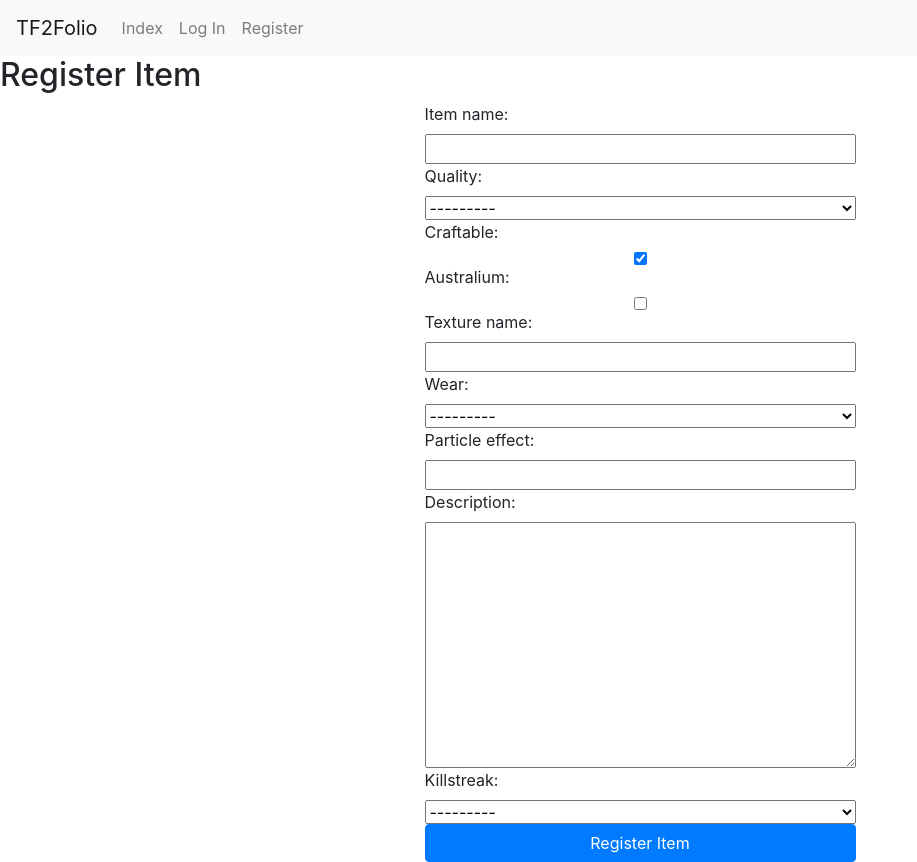
After one commit to HenrikTS99/CS50-Web-final-project, a Django app: page /new_item in a window 1280 px wide. The commit adds this page. Shown: the whole page, without its empty margins (0-917 px from the left). Run offline with Django 4.2, Linux system fonts and the light colour scheme; some libraries are stand-ins or nearby versions.

Commit message:
added add new item form page and creation, added utils file for helper functions

```diff
--- /dev/null
+++ b/tf2folio/forms.py
@@ -0,0 +1,9 @@
+from django.forms import ModelForm
+from .models import Item
+from django import forms
+
+class ItemForm(ModelForm):
+    class Meta:
+        model = Item
+        fields = ["item_name", "quality", "craftable", "australium", "texture_name",
+            "wear", "particle_effect", "description", "killstreak"]
--- a/tf2folio/models.py
+++ b/tf2folio/models.py
@@ -35,14 +35,15 @@ class Item(models.Model):
         ('professional', 'Professional')
     ]
 
-    owner = models.ForeignKey(User, on_delete=models.CASCADE, related_name="listings", default=None)
+    owner = models.ForeignKey(User, on_delete=models.CASCADE, related_name="owned_items", default=None)
+    item_name = models.CharField(max_length=150)
+    item_title = models.CharField(max_length=250, blank=True)
     quality = models.CharField(max_length=20, choices=QUALITY)
-    item_name = models.CharField(max_length=150)
     craftable = models.BooleanField(default=True)
     australium = models.BooleanField(default=False)
     texture_name = models.CharField(max_length=64, null=True, blank=True)
-    wear = models.CharField(max_length=20, choices=WEAR_TIERS)
-    particle_effect = models.CharField(max_length=64)
+    wear = models.CharField(max_length=20, choices=WEAR_TIERS, blank=True)
+    particle_effect = models.CharField(max_length=64, blank=True)
     description = models.TextField(max_length=400, null=True, blank=True)
     killstreak = models.CharField(max_length=20, choices=KILLSTREAK_TIERS, null=True, blank=True)
     # date_arrived = models.DateTimeField(null=True, blank=True)
@@ -60,4 +61,4 @@ class Transaction(models.Model):
     items_sold = models.ManyToManyField('Item', blank=True, related_name="sales_transactions")
     items_bought = models.ManyToManyField('Item', blank=True, related_name="buys_transactions")
     description = models.TextField(max_length=400, null=True, blank=True)
-    date = models.DateTimeField(null=True, blank=True)
+    date = models.DateField(null=True, blank=True)
--- /dev/null
+++ b/tf2folio/static/tf2folio/styles.css
@@ -0,0 +1,4 @@
+.item-form {
+    display: grid;
+    justify-content: center;
+}
--- a/tf2folio/templates/tf2folio/index.html
+++ b/tf2folio/templates/tf2folio/index.html
@@ -2,6 +2,8 @@
 <title>{% block title %}Index{% endblock %}</title>
 {% block body %}
 
-    Index
+{% for item in items %}
+    {{item.item_name}}
+{% endfor%}
 
 {% endblock %}
--- a/tf2folio/templates/tf2folio/layout.html
+++ b/tf2folio/templates/tf2folio/layout.html
@@ -20,6 +20,9 @@
                 </li>
                 {% if user.is_authenticated %}
                     <li class="nav-item">
+                        <a class="nav-link" href="{% url 'new_item' %}">New Item</a>
+                    </li>
+                    <li class="nav-item">
                         <a class="nav-link" href="{% url 'logout' %}">Log Out</a>
                     </li>
                 {% else %}
--- /dev/null
+++ b/tf2folio/templates/tf2folio/new-item.html
@@ -0,0 +1,12 @@
+{% extends "tf2folio/layout.html" %}
+
+{% block body%}
+    <div>
+        <h2>Register Item</h2>
+        <form class="item-form" action="{% url 'new_item' %}" method="POST">
+            {% csrf_token %}
+            {{form}}
+            <button type="submit" class="btn btn-primary">Register Item</button>
+        </form>
+    </div>
+{% endblock %}
--- a/tf2folio/urls.py
+++ b/tf2folio/urls.py
@@ -7,4 +7,5 @@ urlpatterns = [
     path("login", views.login_view, name="login"),
     path("logout", views.logout_view, name="logout"),
     path("register", views.register, name="register"),
+    path("new_item", views.new_item, name="new_item"),
 ]
--- a/tf2folio/views.py
+++ b/tf2folio/views.py
@@ -6,11 +6,17 @@ from django.urls import reverse
 from django.db import IntegrityError
 from django.shortcuts import render
 from .models import User
+from .forms import ItemForm
+from . import utils
+import datetime
 
 
 
 def index(request):
-    return render(request, "tf2folio/index.html")
+    items = request.user.owned_items.all()
+    return render(request, "tf2folio/index.html", {
+        "items": items
+    })
 
 
 def login_view(request):
@@ -56,3 +62,20 @@ def register(request):
         return HttpResponseRedirect(reverse("index"))
     else:
         return render(request, "tf2folio/register.html")
+
+
+def new_item(request):
+    if request.method == "POST":
+        form = ItemForm(request.POST)
+        if form.is_valid():
+            obj = form.save(commit=False)
+            obj.owner = request.user
+            obj.date = datetime.date.today()
+            #obj.title =
+            print(utils.create_title(obj))
+            obj.save()
+            return HttpResponseRedirect(reverse("index"))
+
+    return render(request, "tf2folio/new-item.html", {
+        "form": ItemForm()
+    })
```
Also changed, not shown: tf2folio/utils.py (added, +27 -0 lines), db.sqlite3, tf2folio/migrations/0003_alter_item_owner_alter_item_particle_effect_and_more.py (added), tf2folio/migrations/0004_item_item_title.py (added), tf2folio/static/styles.css (deleted).
